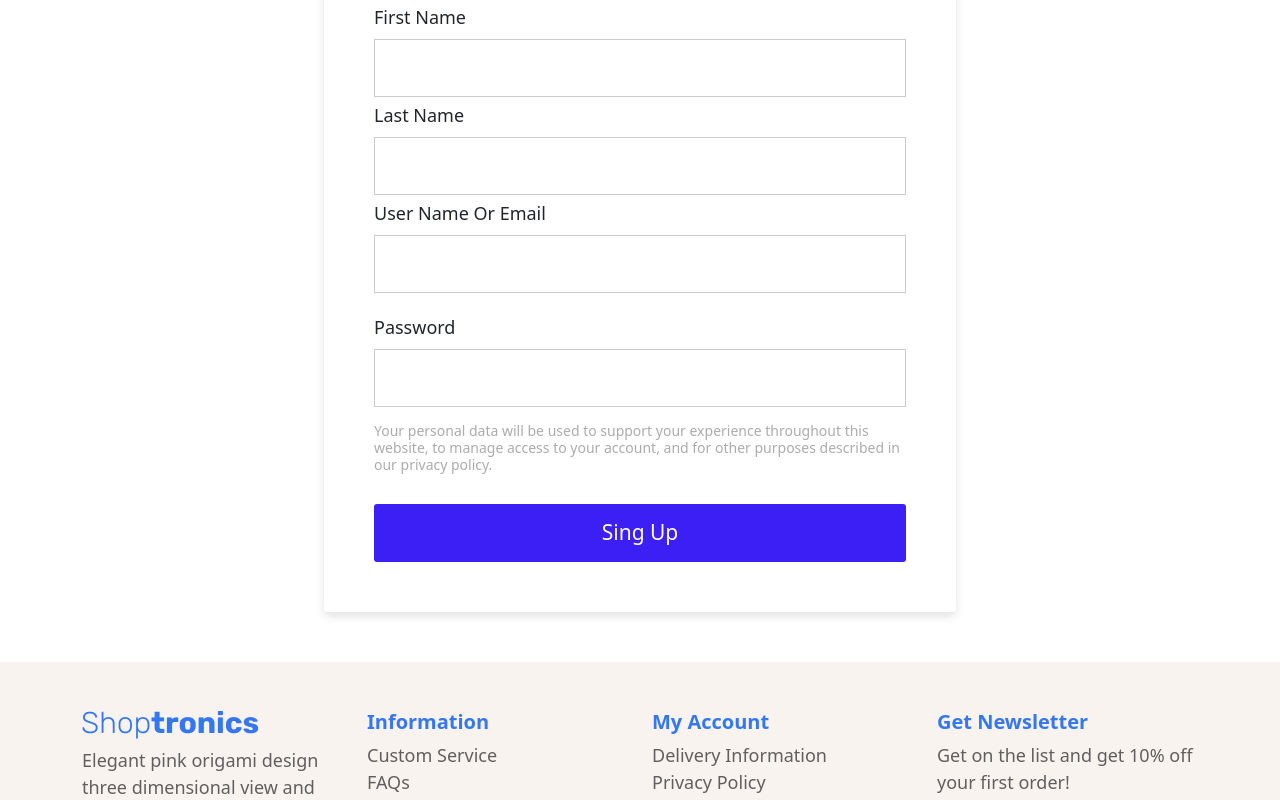
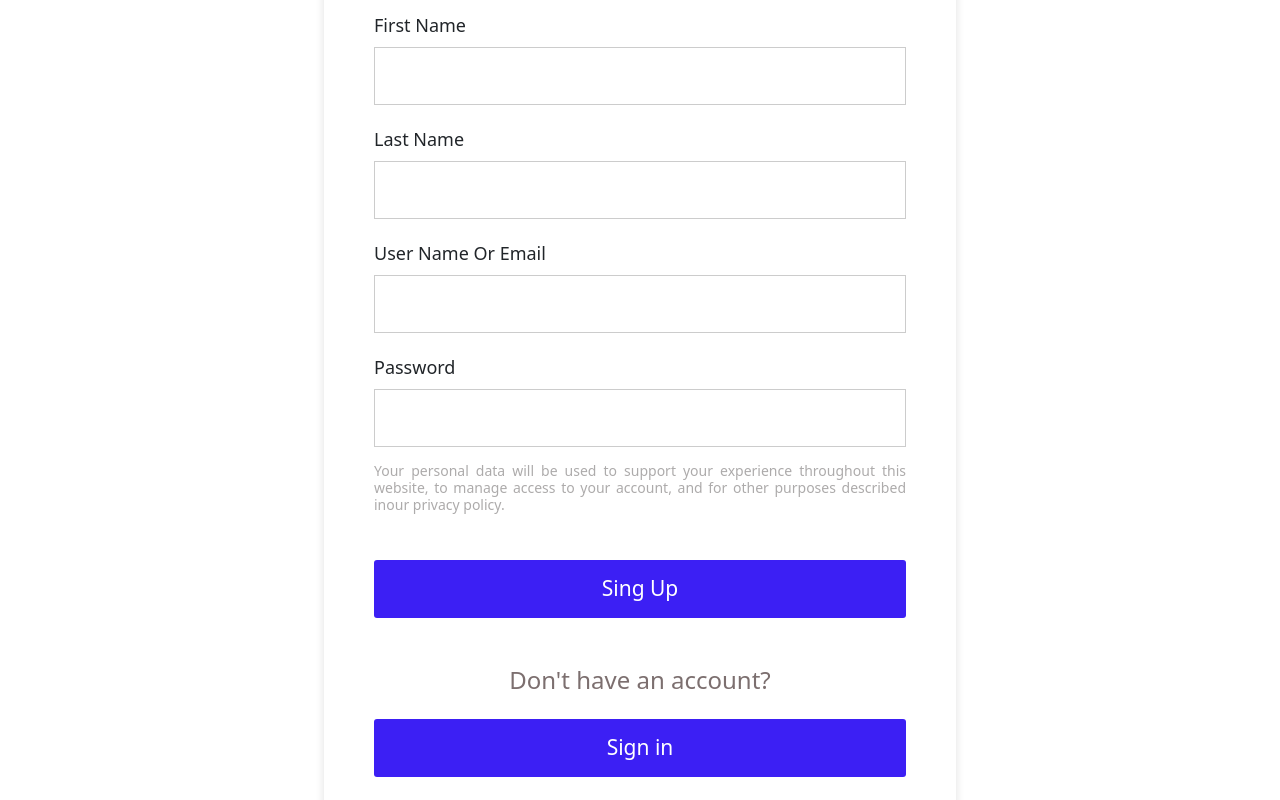
Before and after one commit to naimuddin374/ecommerce-playground, a Next.js app: page /signup in a window 1280 px wide. Shown: the part 280-1080 px from the top of the page. Built offline with nearby package versions, Linux system fonts and the light colour scheme; what easy-peasy would draw is missing.

Commit message:
fix merge conflict

```diff
--- a/pages/signup/index.jsx
+++ b/pages/signup/index.jsx
@@ -10,17 +10,17 @@ const SingUp = () => {
       <div className="container">
         <div className="singup-box  mx-auto">
           <h5 className="">Sing Up</h5>
-          <div className="input-area">
+          <div className="input-area  mt-3">
             <label className="mb-1" htmlFor="">First Name</label>
             <input type="text" className="container" />
           </div>
 
-          <div className="input-area">
+          <div className="input-area  mt-3">
             <label className="mb-1" htmlFor="">Last Name</label>
             <input type="text" className="container" />
           </div>
 
-          <div className="input-area">
+          <div className="input-area  mt-3">
             <label className="mb-1" htmlFor="">User Name Or Email</label>
             <input type="text" className="container" />
           </div>
@@ -29,14 +29,22 @@ const SingUp = () => {
             <input type="text" className="container" />
           </div>
           <div className="text">
-            <p>Your personal data will be used to support your experience throughout this<br></br> website, to manage access to your account, and for other purposes described in<br></br> our privacy policy.</p>
+            <p>Your personal data will be used to support your experience throughout this website, to manage access to your account, and for other purposes described inour privacy policy.</p>
           </div>
-          <Link href="singin">
-            <button className="sing">Sing Up</button>
+          <Link href="#">
+            <div className="pt-3">
+              <button className="sing">Sing Up</button>
+            </div>
+
           </Link>
+          <div className="account pt-5">
+            <h4>Don't have an account? </h4>
+          </div>
 
+            <div className="pt-3">
+                <Link href="/singin"><button className="last">Sign in</button></Link>
+            </div>
         </div>
-
       </div>
     </div>
   )
--- a/styles/components/getting/getting.scss
+++ b/styles/components/getting/getting.scss
@@ -8,7 +8,7 @@
        padding-bottom:80px;
     }
     .getting-box{
-        border: 0.5px solid rgba(0,0,0,0.5);
+        border: 0.6px solid rgba(0,0,0,0.5);
         border-radius: 3px;
         padding: 80px 90px;
         position: relative;
--- a/styles/singin/index.scss
+++ b/styles/singin/index.scss
@@ -6,11 +6,9 @@
         background: #FFFFFF;
         box-shadow: 0px 4px 10px rgba(0, 0, 0, 0.12);
         border-radius: 3px;
-
-
     }
     .from-area{
-        padding: 0 100px;
+        padding: 0 147px 0 127px;
     }
 }
   .input-area{
@@ -65,6 +63,11 @@ border:none;
     font-size: 16px;
     font: normal;
 }
+.forgotten{
+    color:  rgba(0, 0, 0, 0.51);
+    font-size: 16px;
+    font: normal;
+}
 
 .last{
 width:  100%;
--- a/styles/singup/index.scss
+++ b/styles/singup/index.scss
@@ -39,7 +39,17 @@
         background: #FFFFFF;
         box-shadow: 0px 4px 10px rgba(0, 0, 0, 0.12);
         border-radius: 3px;
-        padding: 50px;
+        padding: 50px 64px 52px 58px;
+        .last{
+            background-color:white;
+            color: black;
+            border: 1px solid rgba(0, 0, 0, 0.20);
+          &:hover{
+            background-color:#3C1FF4;
+            color: white;
+            transition: all 0.5s;
+          }
+      }
     }
 
     .input-area{
@@ -60,5 +70,13 @@
         line-height: 36px;
         background:red;
       }
+
+
+
+      .last:hover{
+        background-color: #3C1FF4;
+        color: #FFFFFF;
+        transition: all 0.6s;
+      }
     }
 }
```
Also changed, not shown: pages/signin/index.jsx (+13 -13 lines).
